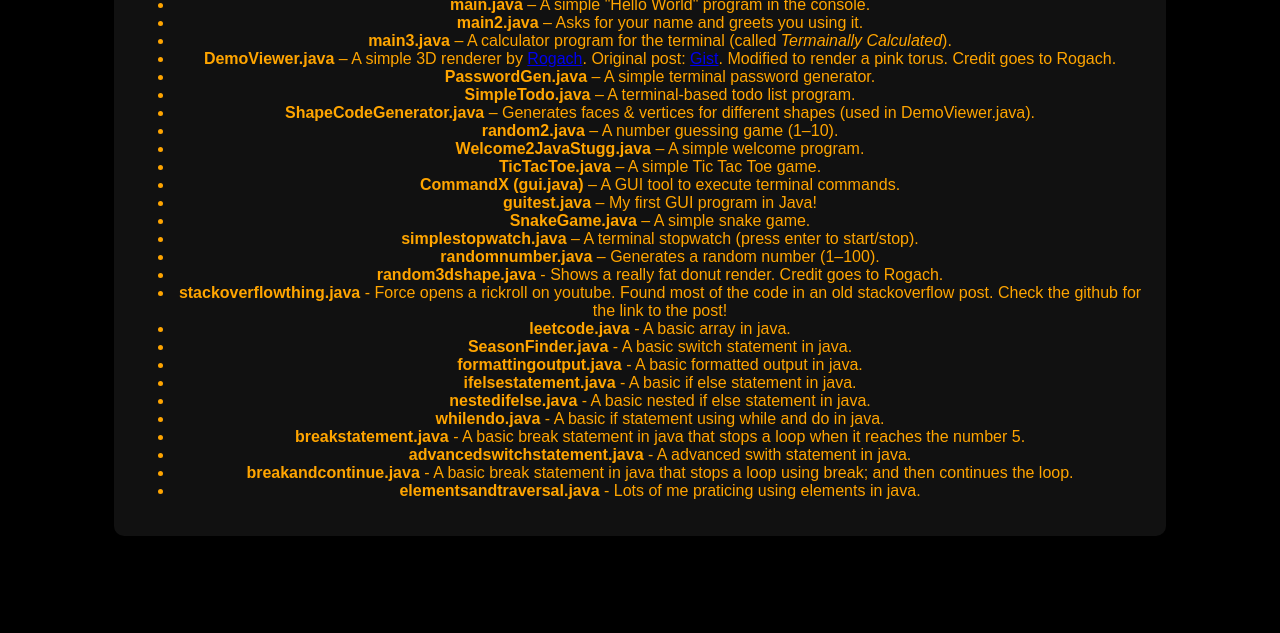
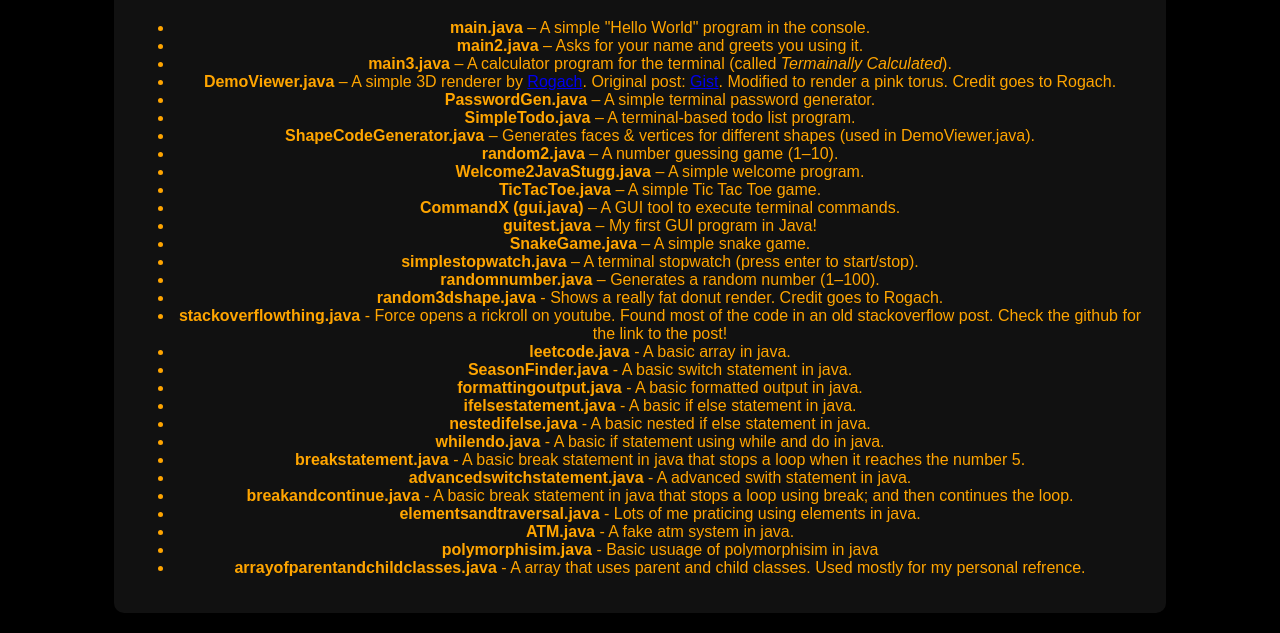
Before and after one commit to jyoeymama/Java-Stugg, a plain HTML site: page index.html in a window 1280 px wide. Shown: the part 752-1385 px from the top of the page. Before the commit the page ends 1308 px from the top, so only its background shows below. Drawn offline with Linux system fonts and the light colour scheme.

Commit message:
Update index.html

```diff
--- a/index.html
+++ b/index.html
@@ -45,7 +45,7 @@
             UPDATE CENTER
         </h1>
         <p>
-            LATEST RELEASE UPDATES: Added simplestopwatch.java in version 1.4 of Java Stugg. Added randomnumber.java in version 1.5 of Java Stugg. Added random3dshape.java in version 1.6 of Java Stugg. Added stackoverflowthing.java in version 1.7 of Java Stugg. Added leetcode.java in version 1.8 of Java Stugg. Added SeasonFinder.java in version 1.9 of Java Stugg. Added nestedifelse.java, ifelsestatement.java, and formattingoutput.java in version 2.0 of Java Stugg. Added scannerusage.java, trueorfalse.java, variablescanner.java, and morescanner.java in version 2.1 of Java Stugg. Added whilendo.java, and breakstatement.java in version 2.2 of Java Stugg. Added advancedswitchstatement.java in verison 2.3 of Java Stugg. Added breakandcontinue.java and elementsandtraversal.java in version 2.4 of Java Stugg. LATEST GENERAL UPDATES: Added a cool new website for news and information about Java Stugg.
+            LATEST RELEASE UPDATES: Added simplestopwatch.java in version 1.4 of Java Stugg. Added randomnumber.java in version 1.5 of Java Stugg. Added random3dshape.java in version 1.6 of Java Stugg. Added stackoverflowthing.java in version 1.7 of Java Stugg. Added leetcode.java in version 1.8 of Java Stugg. Added SeasonFinder.java in version 1.9 of Java Stugg. Added nestedifelse.java, ifelsestatement.java, and formattingoutput.java in version 2.0 of Java Stugg. Added scannerusage.java, trueorfalse.java, variablescanner.java, and morescanner.java in version 2.1 of Java Stugg. Added whilendo.java, and breakstatement.java in version 2.2 of Java Stugg. Added advancedswitchstatement.java in verison 2.3 of Java Stugg. Added breakandcontinue.java and elementsandtraversal.java in version 2.4 of Java Stugg. Added ATM.java, polymorphisim.java, and arrayofparentandchildclasses.java in version 2.5 of Java Stugg LATEST GENERAL UPDATES: Added a cool new website for news and information about Java Stugg.
         </p>
         <h1>TABLE OF CONTENTS</h1>
         <ul>
@@ -79,6 +79,9 @@
     <li><strong>advancedswitchstatement.java</strong> - A advanced swith statement in java.</li>
     <li><strong>breakandcontinue.java</strong> - A basic break statement in java that stops a loop using break; and then continues the loop.</li>
     <li><strong>elementsandtraversal.java</strong> - Lots of me praticing using elements in java.</li>
+    <li><strong>ATM.java</strong> - A fake atm system in java.</li>
+    <li><strong>polymorphisim.java</strong> - Basic usuage of polymorphisim in java</li>
+    <li><strong>arrayofparentandchildclasses.java</strong> - A array that uses parent and child classes. Used mostly for my personal refrence.</li>
   </ul>
         </div>
     </div>
```
